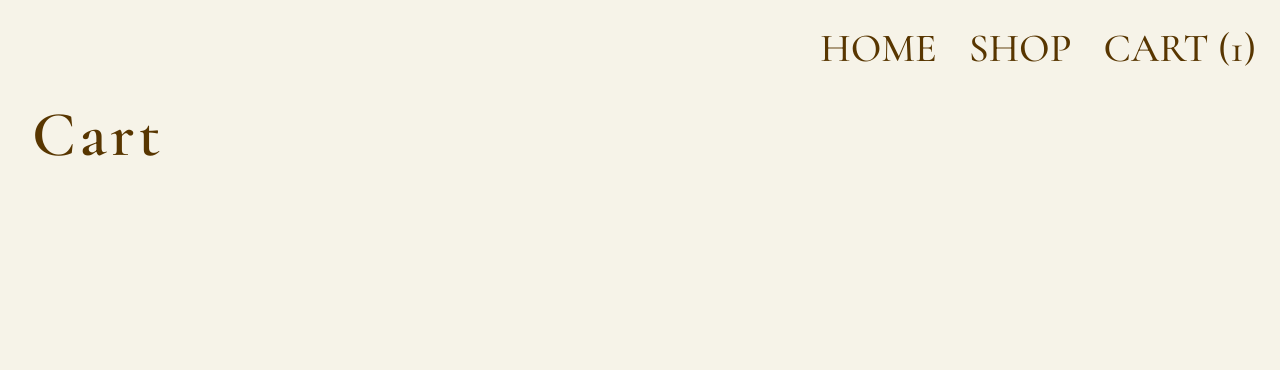
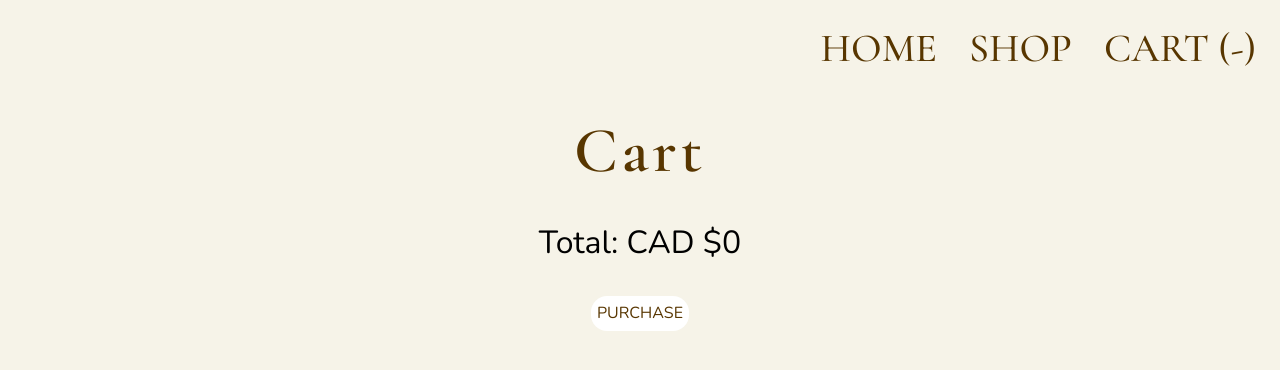
Before and after one commit to ParadiseLost69/shopping-cart-final, a React (Create React App) app: page /cart in a window 1280 px wide. Shown: the top 370 px of the page. Built offline with nearby package versions, Linux system fonts and the light colour scheme.

Commit message:
Update cart styling

```diff
--- a/src/data/shopInventory.js
+++ b/src/data/shopInventory.js
@@ -10,7 +10,7 @@ const shopInventory = [
     price: 300,
     description:
       "A stylish modern dresser that will lighten up the room and provide the perfect mixture of old-school elegance and new-school modernity.",
-    quantity: 1,
+    quantity: 0,
     imageSource: modernDresser,
   },
   {
--- /dev/null
+++ b/src/pages/Cart.css
@@ -0,0 +1,21 @@
+.cart-page {
+  display: flex;
+  flex-direction: column;
+  align-items: center;
+  height: 90vh;
+}
+.cart-page * {
+  margin: 1rem;
+}
+
+.checkout-item {
+  display: flex;
+  justify-content: end;
+}
+.checkout-item * {
+  margin: 1rem;
+}
+
+.total {
+  font-size: 2rem;
+}
--- a/src/pages/Cart.jsx
+++ b/src/pages/Cart.jsx
@@ -1,10 +1,34 @@
-import React from "react";
+import React, { useContext } from "react";
+import StockContext from "../StockContext";
+import "./Cart.css";
 
 function Cart() {
+  const { shopStock } = useContext(StockContext);
+
+  const items = shopStock.map((item) => {
+    if (item.quantity > 0) {
+      return (
+        <div className="checkout-item">
+          <h3>
+            {item.name} x {item.quantity}
+          </h3>
+          <h3>CAD ${item.price * item.quantity}</h3>
+        </div>
+      );
+    }
+  });
+
+  const total = shopStock.reduce((prevNum, curNum) => {
+    return prevNum + curNum.quantity * curNum.price;
+  }, 0);
+
   return (
-    <div>
+    <main className="cart-page">
       <h1 className="title">Cart</h1>
-    </div>
+      {items}
+      <h3 className="total">Total: CAD ${total}</h3>
+      <button>PURCHASE</button>
+    </main>
   );
 }
 
```
